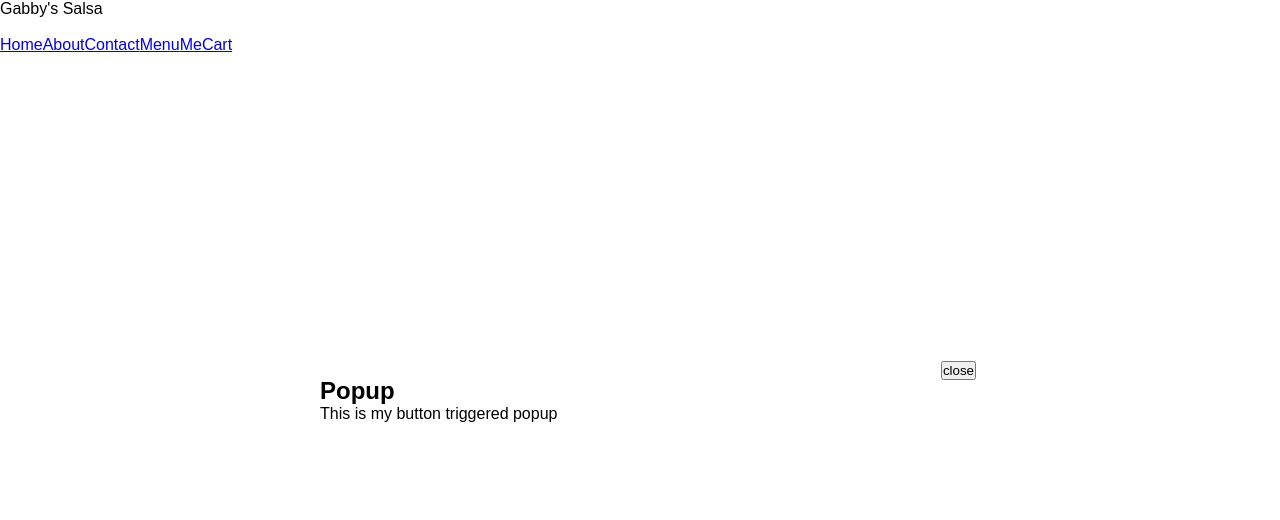
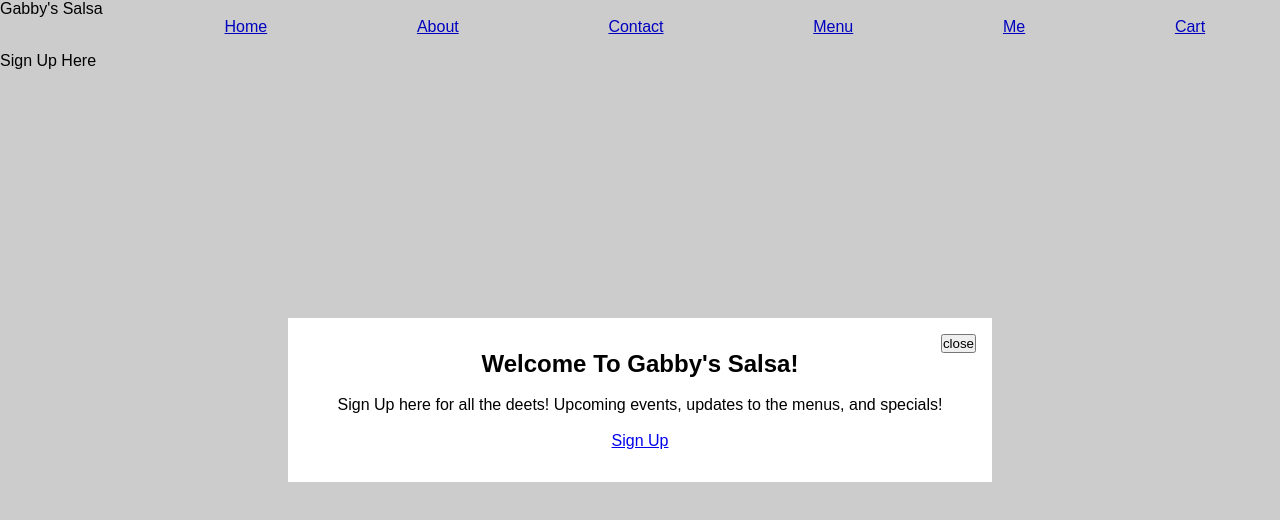
Before and after one commit to koltvictor/salsa-site, a React (Create React App) app in the folder client/: page /signUp in a window 1280 px wide. Shown: the top 520 px of the page. Built offline with nearby package versions, Linux system fonts and the light colour scheme.

Commit message:
added signup option to popup

```diff
--- a/client/src/App.js
+++ b/client/src/App.js
@@ -1,9 +1,10 @@
 import { useState, useEffect } from "react";
 import React from "react";
-import { Switch, Route, useHistory } from 'react-router-dom';
+import { Switch, Route, useHistory, Link } from 'react-router-dom';
 import Header from './components/Header';
 import Home from './components/Home';
 import Popup from './components/Popup';
+import SignUp from './components/SignUp';
 
 
 function App() {
@@ -22,10 +23,12 @@ function App() {
       <Header />
       <Switch>
         <Route exact path="/" component={Home} />
+        <Route exact path="/signUp" component={SignUp} />
       </Switch>
       <Popup trigger={timedPopup} setTrigger={setTimedPopup}>
-                <h2>Popup</h2>
-                <p>This is my button triggered popup</p>
+                <h2>Welcome To Gabby's Salsa!</h2><br/>
+                <p>Sign Up here for all the deets!  Upcoming events, updates to the menus, and specials!</p><br/>
+                <Link to='/signUp' onClick={() =>setTimedPopup(false)}>Sign Up</Link>
       </Popup>
       </main>
     </div>
--- a/client/src/components/Header.js
+++ b/client/src/components/Header.js
@@ -6,7 +6,7 @@ export default function Header () {
         <div className="headerWrapper">
             <div className="header">Gabby's Salsa</div>
 
-            <div className="nav"><br/>
+            <div className="navigation"><br/>
                 <Link to="/">Home</Link>
                 <Link to="/about">About</Link>
                 <Link to="/contact">Contact</Link>
--- a/client/src/components/Popup.css
+++ b/client/src/components/Popup.css
@@ -1,10 +1,10 @@
-.popup{
+.popup {
     position: fixed;
     top: 0;
     left: 0;
     width: 100%;
     height: 100vh;
-    background-color: rgba (0,0,0,0.2);
+    background-color: rgba(0,0,0,0.2);
 
     display: flex;
     justify-content: center;
@@ -17,6 +17,7 @@
     width: 100%;
     max-width: 640px;
     background-color: #fff;
+    text-align: center;
 }
 
 .popup-inner .close-btn {
--- a/client/src/components/Popup.js
+++ b/client/src/components/Popup.js
@@ -1,5 +1,6 @@
 import React from 'react'
 import './Popup.css'
+import SignUp from './SignUp'
 
 function Popup(props) {
     return (props.trigger) ? (
--- /dev/null
+++ b/client/src/components/SignUp.js
@@ -0,0 +1,7 @@
+export default function SignUp () {
+    return(
+        <div>
+            Sign Up Here
+        </div>
+    )
+}
--- a/client/src/index.css
+++ b/client/src/index.css
@@ -2,6 +2,14 @@
   margin: 0;
   padding: 0;
   font-family: 'Fira Sans', sans-serif;
+}
 
-
+.navigation {
+  /* position: relative; */
+  display: flex;
+  justify-content: space-around;
+  padding-bottom: 1rem;
+  color: white;
+  text-decoration: underline;
+  font-family: sans-serif;
 }
```
